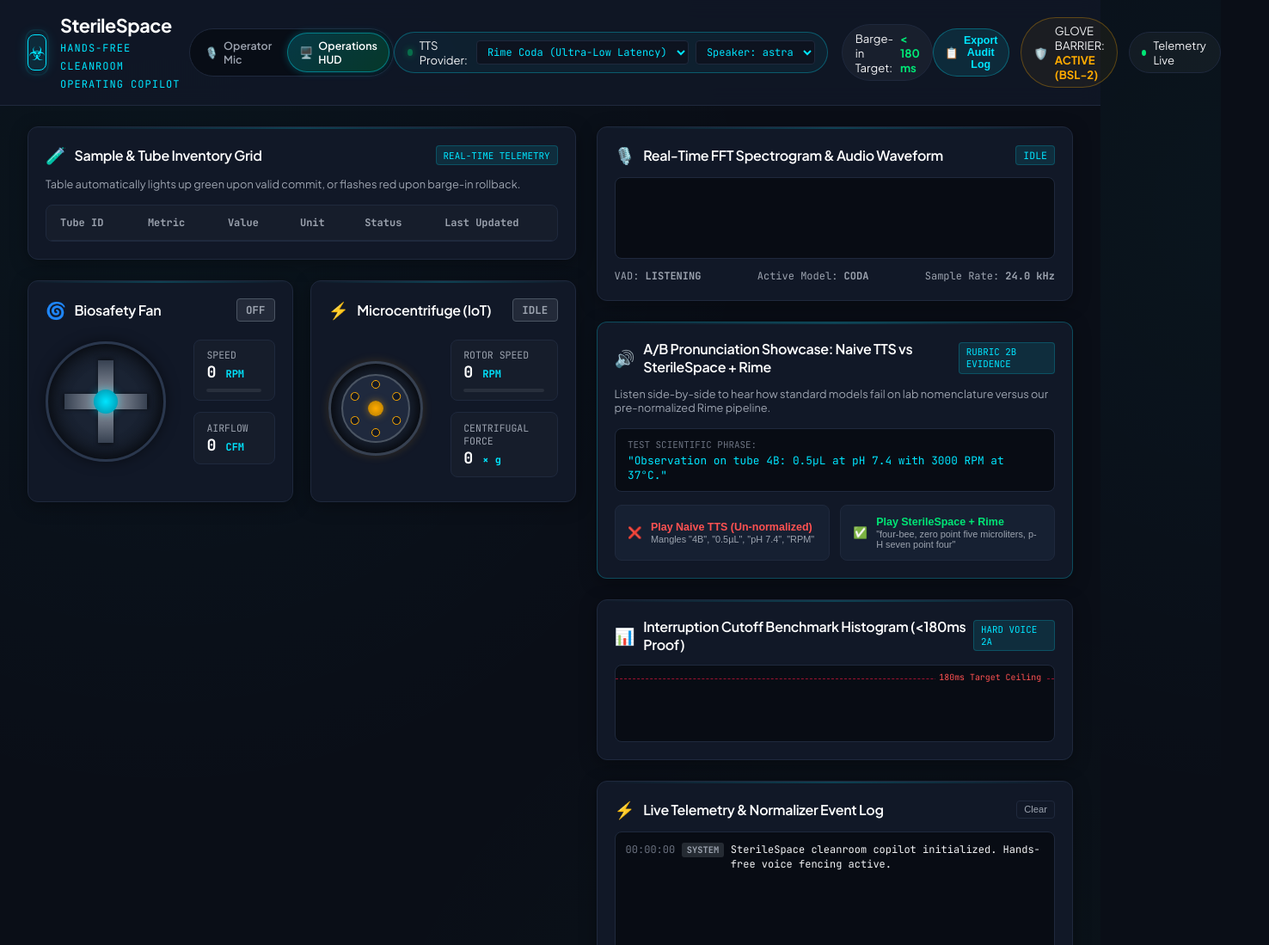
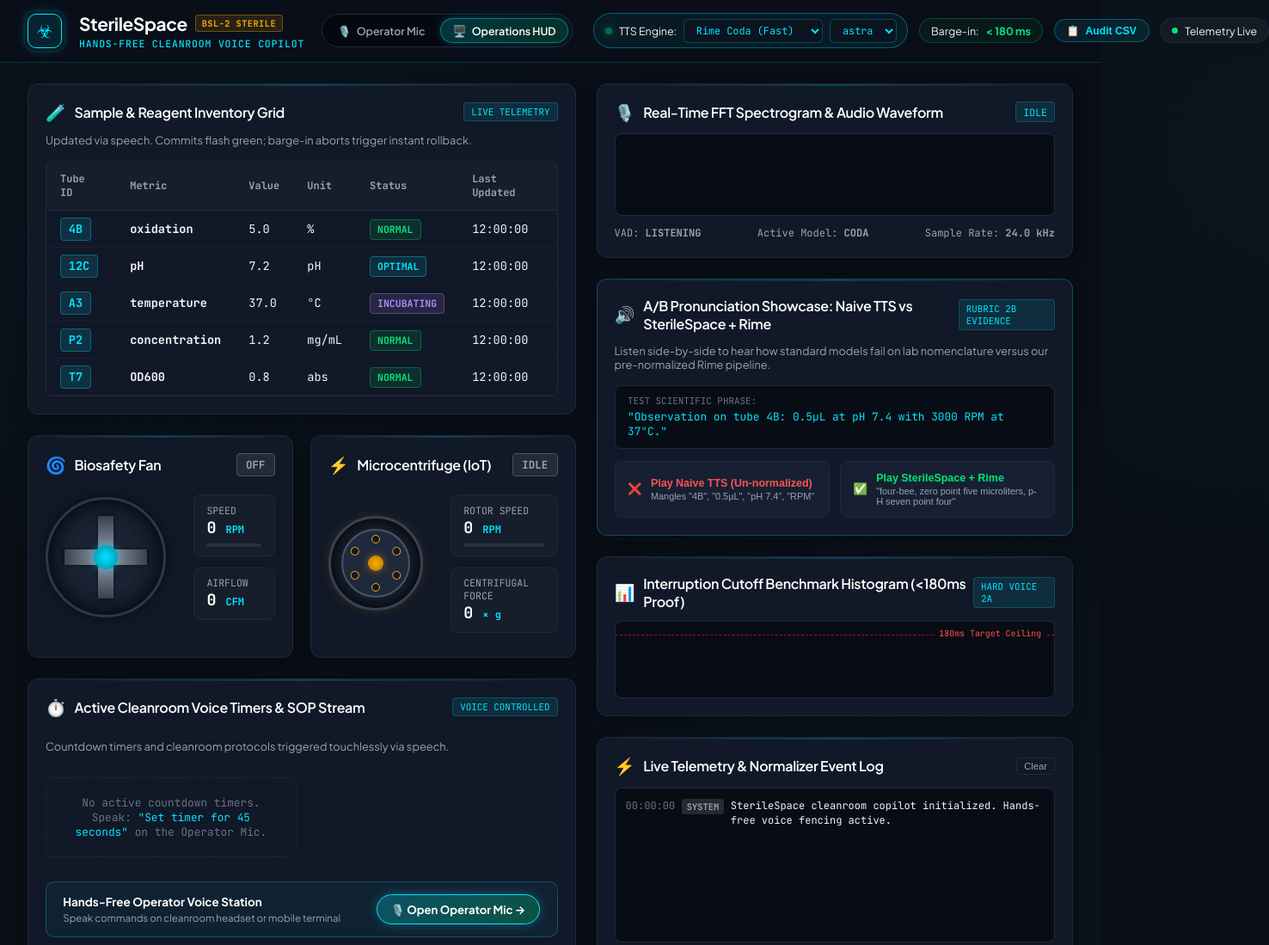
Before and after one commit to Its-Spooky-Kooky/Dataforge_RIME, a website: page sterilespace/web/index.html in a window 1280 px wide. Shown: the top 1099 px of the page at 86% size, 1476 px wide, since content can reach past the window. Drawn offline with Linux system fonts and the light colour scheme.

Commit message:
fix(ui): clean up header layout, rebalance column symmetry, and ensure instant sample telemetry loading

```diff
--- a/sterilespace/web/index.html
+++ b/sterilespace/web/index.html
@@ -17,10 +17,12 @@
         <span class="pulse-ring"></span>
         <span class="logo-icon">☣</span>
       </div>
-      <div>
+      <div class="brand-text-group">
+        <div class="brand-row">
           <h1 class="brand-title">SterileSpace</h1>
-        <span class="sub-brand">Hands-Free Cleanroom Operating Copilot</span>
+          <span class="bsl-badge">BSL-2 STERILE</span>
         </div>
+        <span class="sub-brand">Hands-Free Cleanroom Voice Copilot</span>
       </div>
 
       <!-- Interface Mode Switcher -->
@@ -34,37 +36,32 @@
           <span>Operations HUD</span>
         </a>
       </div>
+    </div>
 
-    <div class="header-center">
-      <!-- Active Speech Provider Dropdown -->
+    <div class="header-right">
       <div class="status-pill rime-badge">
         <span class="indicator-dot live-glow"></span>
-        <span class="provider-label">TTS Provider:</span>
-        <select id="select-model" class="header-select">
-          <option value="coda" selected>Rime Coda (Ultra-Low Latency)</option>
-          <option value="mist">Rime Mist v3 (Expressive)</option>
+        <span class="provider-label">TTS Engine:</span>
+        <select id="select-model" class="header-select" title="Switch Rime TTS Model">
+          <option value="coda" selected>Rime Coda (Fast)</option>
+          <option value="mist">Rime Mist v3 (HD)</option>
         </select>
-        <select id="select-speaker" class="header-select">
-          <option value="astra" selected>Speaker: astra</option>
-          <option value="luna">Speaker: luna</option>
+        <select id="select-speaker" class="header-select" title="Switch Voice Speaker">
+          <option value="astra" selected>astra</option>
+          <option value="luna">luna</option>
         </select>
       </div>
 
-      <div class="status-pill latency-badge">
-        <span class="metric-title">Barge-in Target:</span>
+      <div class="status-pill latency-badge" title="Official Barge-in Interruption Ceiling Requirement">
+        <span class="metric-title">Barge-in:</span>
         <strong id="bargein-metric" class="highlight-green">&lt; 180 ms</strong>
       </div>
-    </div>
 
-    <div class="header-right">
       <button class="audit-btn" id="btn-export-audit" title="Download FDA 21 CFR Part 11 compliant audit report">
         <span class="audit-icon">📋</span>
-        <span>Export Audit Log</span>
+        <span>Audit CSV</span>
       </button>
-      <div class="status-pill barrier-badge">
-        <span class="shield-icon">🛡️</span>
-        <span>GLOVE BARRIER: <strong class="glow-cyan">ACTIVE (BSL-2)</strong></span>
-      </div>
+
       <div id="ws-status" class="status-pill ws-badge connected">
         <span class="status-indicator"></span>
         <span>Telemetry Live</span>
@@ -74,18 +71,18 @@
 
   <!-- Main Dashboard Grid -->
   <main class="lab-grid">
-    <!-- Left Column: Inventory, Fan & Centrifuge -->
+    <!-- Left Column: Inventory, Fan & Centrifuge, Active Timers -->
     <section class="panel-column left-col">
       <!-- Real-Time Data Grid -->
       <div class="lab-card data-grid-card">
         <div class="card-header">
           <div class="card-title-group">
             <span class="section-icon">🧪</span>
-            <h2>Sample & Tube Inventory Grid</h2>
+            <h2>Sample &amp; Reagent Inventory Grid</h2>
           </div>
-          <span class="live-tag">REAL-TIME TELEMETRY</span>
+          <span class="live-tag">LIVE TELEMETRY</span>
         </div>
-        <p class="card-desc">Table automatically lights up green upon valid commit, or flashes red upon barge-in rollback.</p>
+        <p class="card-desc">Updated via speech. Commits flash green; barge-in aborts trigger instant rollback.</p>
 
         <div class="table-container">
           <table class="lab-table" id="sample-table">
@@ -100,7 +97,46 @@
               </tr>
             </thead>
             <tbody id="sample-rows">
-              <!-- Dynamically rendered -->
+              <tr id="row-4B">
+                <td><span class="tube-badge">4B</span></td>
+                <td><strong>oxidation</strong></td>
+                <td>5.0</td>
+                <td>%</td>
+                <td><span class="status-badge status-normal">NORMAL</span></td>
+                <td>12:00:00</td>
+              </tr>
+              <tr id="row-12C">
+                <td><span class="tube-badge">12C</span></td>
+                <td><strong>pH</strong></td>
+                <td>7.2</td>
+                <td>pH</td>
+                <td><span class="status-badge status-optimal">OPTIMAL</span></td>
+                <td>12:00:00</td>
+              </tr>
+              <tr id="row-A3">
+                <td><span class="tube-badge">A3</span></td>
+                <td><strong>temperature</strong></td>
+                <td>37.0</td>
+                <td>°C</td>
+                <td><span class="status-badge status-incubating">INCUBATING</span></td>
+                <td>12:00:00</td>
+              </tr>
+              <tr id="row-P2">
+                <td><span class="tube-badge">P2</span></td>
+                <td><strong>concentration</strong></td>
+                <td>1.2</td>
+                <td>mg/mL</td>
+                <td><span class="status-badge status-normal">NORMAL</span></td>
+                <td>12:00:00</td>
+              </tr>
+              <tr id="row-T7">
+                <td><span class="tube-badge">T7</span></td>
+                <td><strong>OD600</strong></td>
+                <td>0.8</td>
+                <td>abs</td>
+                <td><span class="status-badge status-normal">NORMAL</span></td>
+                <td>12:00:00</td>
+              </tr>
             </tbody>
           </table>
         </div>
@@ -185,6 +221,34 @@
               </div>
             </div>
           </div>
+        </div>
+      </div>
+
+      <!-- Active Incubation Timers & Voice Streamer Panel -->
+      <div class="lab-card timers-hud-card">
+        <div class="card-header">
+          <div class="card-title-group">
+            <span class="section-icon">⏱️</span>
+            <h2>Active Cleanroom Voice Timers &amp; SOP Stream</h2>
+          </div>
+          <span class="live-tag">VOICE CONTROLLED</span>
+        </div>
+        <p class="card-desc">Countdown timers and cleanroom protocols triggered touchlessly via speech.</p>
+
+        <div class="timers-hud-grid" id="timers-hud-grid">
+          <div class="timer-placeholder" id="timer-placeholder">
+            <span>No active countdown timers. Speak: <em>"Set timer for 45 seconds"</em> on the Operator Mic.</span>
+          </div>
+        </div>
+
+        <div class="hud-mic-launch-bar">
+          <div class="launch-info">
+            <strong>Hands-Free Operator Voice Station</strong>
+            <small>Speak commands on cleanroom headset or mobile terminal</small>
+          </div>
+          <a href="/operator" class="operator-launch-btn">
+            <span>🎙️ Open Operator Mic &rarr;</span>
+          </a>
         </div>
       </div>
     </section>
@@ -279,34 +343,6 @@
           </div>
         </div>
       </div>
-
-      <!-- Active Incubation Timers & Voice Streamer Panel -->
-      <div class="lab-card timers-hud-card">
-        <div class="card-header">
-          <div class="card-title-group">
-            <span class="section-icon">⏱️</span>
-            <h2>Active Cleanroom Voice Timers &amp; Stream</h2>
-          </div>
-          <span class="live-tag">100% VOICE DRIVEN</span>
-        </div>
-        <p class="card-desc">Timers and cleanroom commands are initiated exclusively via technician speech input.</p>
-
-        <div class="timers-hud-grid" id="timers-hud-grid">
-          <div class="timer-placeholder" id="timer-placeholder">
-            <span>No active countdown timers. Speak: <em>"Set timer for 45 seconds"</em> on the Operator Mic.</span>
-          </div>
-        </div>
-
-        <div class="hud-mic-launch-bar">
-          <div class="launch-info">
-            <strong>Cleanroom Operator Voice Channel</strong>
-            <small>Speak commands via microphone on mobile/headset terminal</small>
-          </div>
-          <a href="/operator" class="operator-launch-btn">
-            <span>🎙️ Open Operator Mic</span>
-          </a>
-        </div>
-      </div>
     </section>
   </main>
 
--- a/sterilespace/web/style.css
+++ b/sterilespace/web/style.css
@@ -51,36 +51,39 @@ body.cleanroom-theme {
   display: flex;
   align-items: center;
   justify-content: space-between;
-  padding: 1rem 2rem;
-  background: rgba(17, 24, 39, 0.85);
-  backdrop-filter: blur(12px);
-  border-bottom: 1px solid var(--border-color);
+  padding: 0.85rem 2rem;
+  background: rgba(10, 15, 26, 0.92);
+  backdrop-filter: blur(16px);
+  border-bottom: 1px solid rgba(0, 229, 255, 0.18);
   position: sticky;
   top: 0;
   z-index: 100;
+  gap: 1.5rem;
 }
 
 .header-left {
   display: flex;
   align-items: center;
-  gap: 1rem;
+  gap: 1.25rem;
+  flex-shrink: 0;
 }
 
 .logo-mark {
   position: relative;
-  width: 42px;
-  height: 42px;
+  width: 40px;
+  height: 40px;
   background: rgba(0, 229, 255, 0.1);
   border: 1px solid var(--accent-cyan);
-  border-radius: 8px;
+  border-radius: 10px;
   display: flex;
   align-items: center;
   justify-content: center;
-  box-shadow: 0 0 15px rgba(0, 229, 255, 0.2);
+  box-shadow: 0 0 16px rgba(0, 229, 255, 0.25);
+  flex-shrink: 0;
 }
 
 .logo-icon {
-  font-size: 1.4rem;
+  font-size: 1.35rem;
   color: var(--accent-cyan);
 }
 
@@ -88,55 +91,87 @@ body.cleanroom-theme {
   position: absolute;
   width: 100%;
   height: 100%;
-  border-radius: 8px;
+  border-radius: 10px;
   border: 1px solid var(--accent-cyan);
   animation: pulseRing 3s infinite ease-out;
 }
 
 @keyframes pulseRing {
   0% { transform: scale(1); opacity: 0.8; }
-  100% { transform: scale(1.4); opacity: 0; }
+  100% { transform: scale(1.35); opacity: 0; }
+}
+
+.brand-text-group {
+  display: flex;
+  flex-direction: column;
+  gap: 0.15rem;
+}
+
+.brand-row {
+  display: flex;
+  align-items: center;
+  gap: 0.55rem;
 }
 
 .brand-title {
-  font-size: 1.35rem;
+  font-size: 1.3rem;
+  font-weight: 800;
+  letter-spacing: -0.4px;
+  color: #ffffff;
+}
+
+.bsl-badge {
+  font-family: var(--font-mono);
+  font-size: 0.64rem;
   font-weight: 700;
-  letter-spacing: -0.5px;
-  color: #ffffff;
+  color: var(--accent-amber);
+  background: rgba(255, 171, 0, 0.12);
+  border: 1px solid rgba(255, 171, 0, 0.35);
+  padding: 0.15rem 0.45rem;
+  border-radius: 4px;
+  letter-spacing: 0.5px;
 }
 
 .sub-brand {
-  font-size: 0.75rem;
+  font-size: 0.72rem;
   color: var(--accent-cyan);
   text-transform: uppercase;
-  letter-spacing: 1px;
-  font-family: var(--font-mono);
-}
-
-.header-center {
-  display: flex;
-  align-items: center;
-  gap: 1rem;
+  letter-spacing: 0.8px;
+  font-family: var(--font-mono);
+  font-weight: 500;
+}
+
+.header-right {
+  display: flex;
+  align-items: center;
+  gap: 0.75rem;
+  flex-wrap: nowrap;
 }
 
 .status-pill {
   display: flex;
   align-items: center;
   gap: 0.5rem;
-  padding: 0.4rem 0.9rem;
+  padding: 0.35rem 0.8rem;
   border-radius: 50px;
-  font-size: 0.82rem;
+  font-size: 0.78rem;
   background: rgba(255, 255, 255, 0.04);
   border: 1px solid var(--border-color);
+  white-space: nowrap;
 }
 
 .rime-badge {
-  border-color: rgba(0, 229, 255, 0.3);
-  background: rgba(0, 229, 255, 0.05);
+  border-color: rgba(0, 229, 255, 0.35);
+  background: rgba(0, 229, 255, 0.06);
 }
 
 .rime-badge strong {
   color: var(--accent-cyan);
+}
+
+.latency-badge {
+  border-color: rgba(0, 230, 118, 0.25);
+  background: rgba(0, 230, 118, 0.05);
 }
 
 .latency-badge strong {
@@ -315,6 +350,18 @@ body.cleanroom-theme {
   background: rgba(0, 230, 118, 0.1);
   color: var(--accent-green);
   border: 1px solid rgba(0, 230, 118, 0.3);
+}
+
+.status-badge.status-optimal {
+  background: rgba(0, 229, 255, 0.1);
+  color: var(--accent-cyan);
+  border: 1px solid rgba(0, 229, 255, 0.35);
+}
+
+.status-badge.status-incubating {
+  background: rgba(179, 136, 255, 0.12);
+  color: var(--accent-purple);
+  border: 1px solid rgba(179, 136, 255, 0.35);
 }
 
 .status-badge.status-elevated {
@@ -662,39 +709,54 @@ body.cleanroom-theme {
    Advanced Header Elements: Selectors & Audit Export
    ============================================================================== */
 .header-select {
-  background: #0d131f;
-  border: 1px solid var(--border-color);
+  background: rgba(13, 20, 32, 0.9);
+  border: 1px solid rgba(0, 229, 255, 0.25);
   color: var(--accent-cyan);
   font-family: var(--font-mono);
-  font-size: 0.75rem;
-  padding: 0.25rem 0.5rem;
-  border-radius: 4px;
+  font-size: 0.74rem;
+  padding: 0.25rem 0.6rem;
+  border-radius: 6px;
   cursor: pointer;
   outline: none;
+  transition: all 0.2s ease;
+}
+
+.header-select:hover {
+  border-color: var(--accent-cyan);
+  background: rgba(13, 20, 32, 1);
 }
 
 .header-select:focus {
   border-color: var(--accent-cyan);
+  box-shadow: 0 0 8px rgba(0, 229, 255, 0.3);
+}
+
+.header-select option {
+  background: #080c14;
+  color: #ffffff;
 }
 
 .audit-btn {
   display: flex;
   align-items: center;
-  gap: 0.4rem;
-  background: rgba(0, 229, 255, 0.1);
+  gap: 0.45rem;
+  background: rgba(0, 229, 255, 0.08);
   border: 1px solid rgba(0, 229, 255, 0.3);
   color: var(--accent-cyan);
-  padding: 0.4rem 0.8rem;
+  padding: 0.35rem 0.85rem;
   border-radius: 50px;
-  font-size: 0.78rem;
-  font-weight: 600;
+  font-size: 0.76rem;
+  font-weight: 700;
   cursor: pointer;
   transition: all 0.2s ease;
+  white-space: nowrap;
 }
 
 .audit-btn:hover {
-  background: rgba(0, 229, 255, 0.2);
-  box-shadow: 0 0 10px rgba(0, 229, 255, 0.3);
+  background: rgba(0, 229, 255, 0.18);
+  border-color: var(--accent-cyan);
+  box-shadow: 0 0 12px rgba(0, 229, 255, 0.3);
+  transform: translateY(-1px);
 }
 
 /* ==============================================================================
```
Also changed, not shown: sterilespace/web/app.js (+45 -13 lines). Lines whose indentation alone changed are shown as unchanged.
